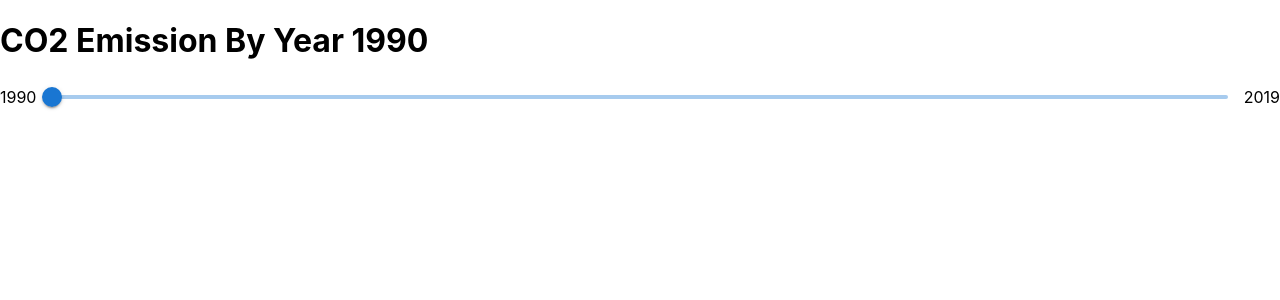
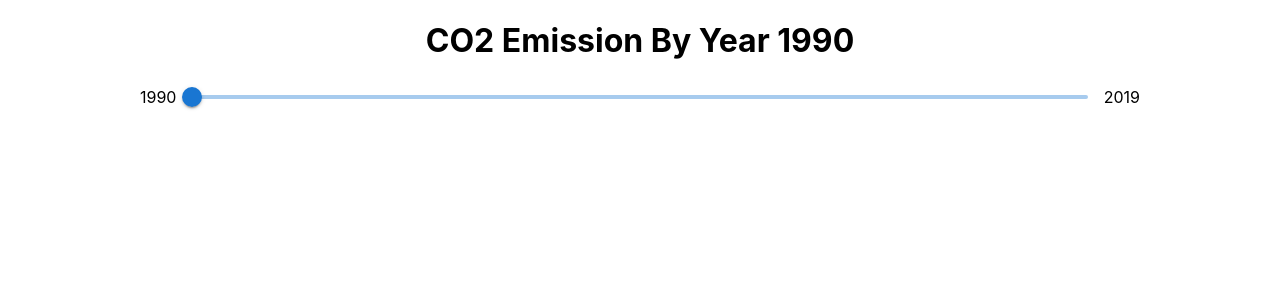
Before and after one commit to nickwang0808/co2-emission, a React (Create React App) app: page / in a window 1280 px wide. Shown: the top 300 px of the page. Built offline with nearby package versions, Linux system fonts and the light colour scheme.

Commit message:
complete title and slider

```diff
--- a/src/App.tsx
+++ b/src/App.tsx
@@ -5,8 +5,13 @@ import "./App.css";
 function App() {
   const [year, setYear] = useState<number>(1990);
   return (
-    <>
-      <h1>CO2 Emission By Year {year}</h1>
+    <div
+      style={{
+        width: "1000px",
+        margin: "auto",
+      }}
+    >
+      <h1 style={{ textAlign: "center" }}>CO2 Emission By Year {year}</h1>
       <Stack spacing={2} direction="row" sx={{ mb: 1 }} alignItems="center">
         <div>1990</div>
         <Slider
@@ -20,7 +25,7 @@ function App() {
         />
         <div>2019</div>
       </Stack>
-    </>
+    </div>
   );
 }
 
```
